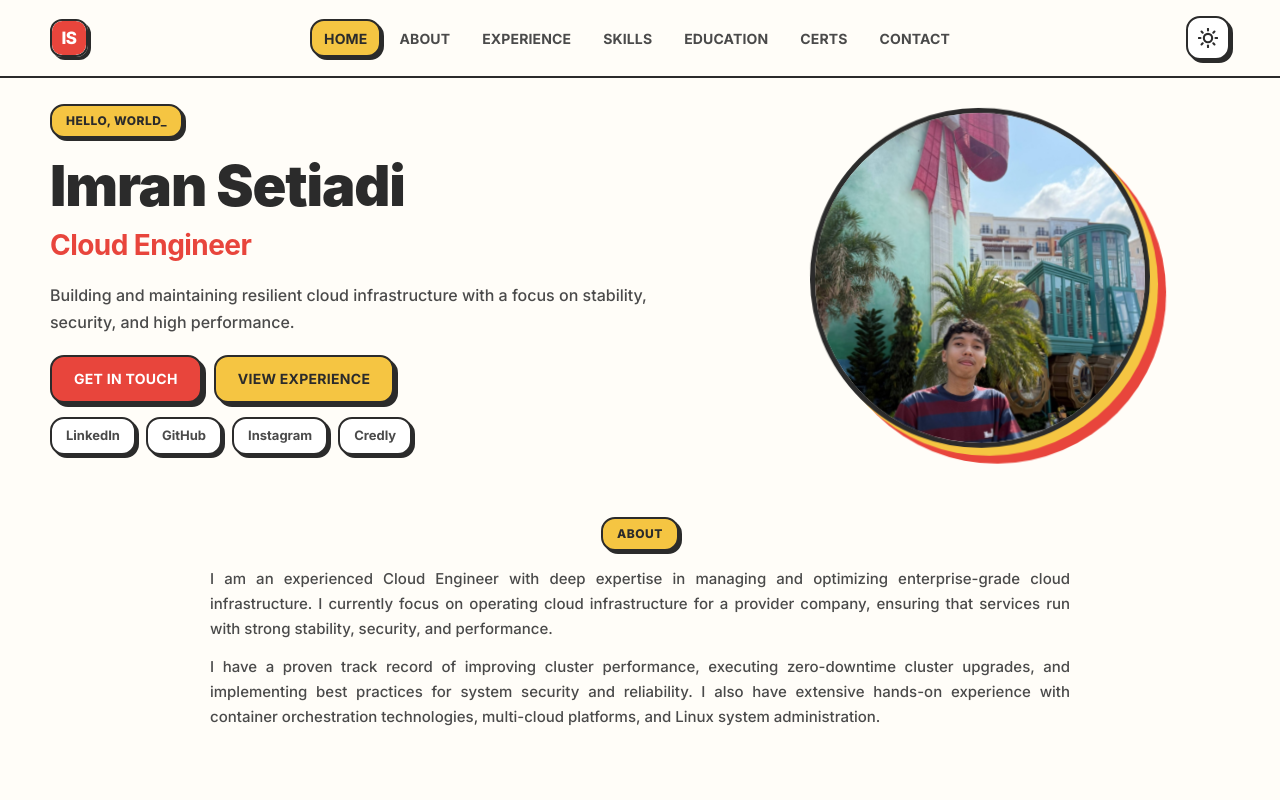
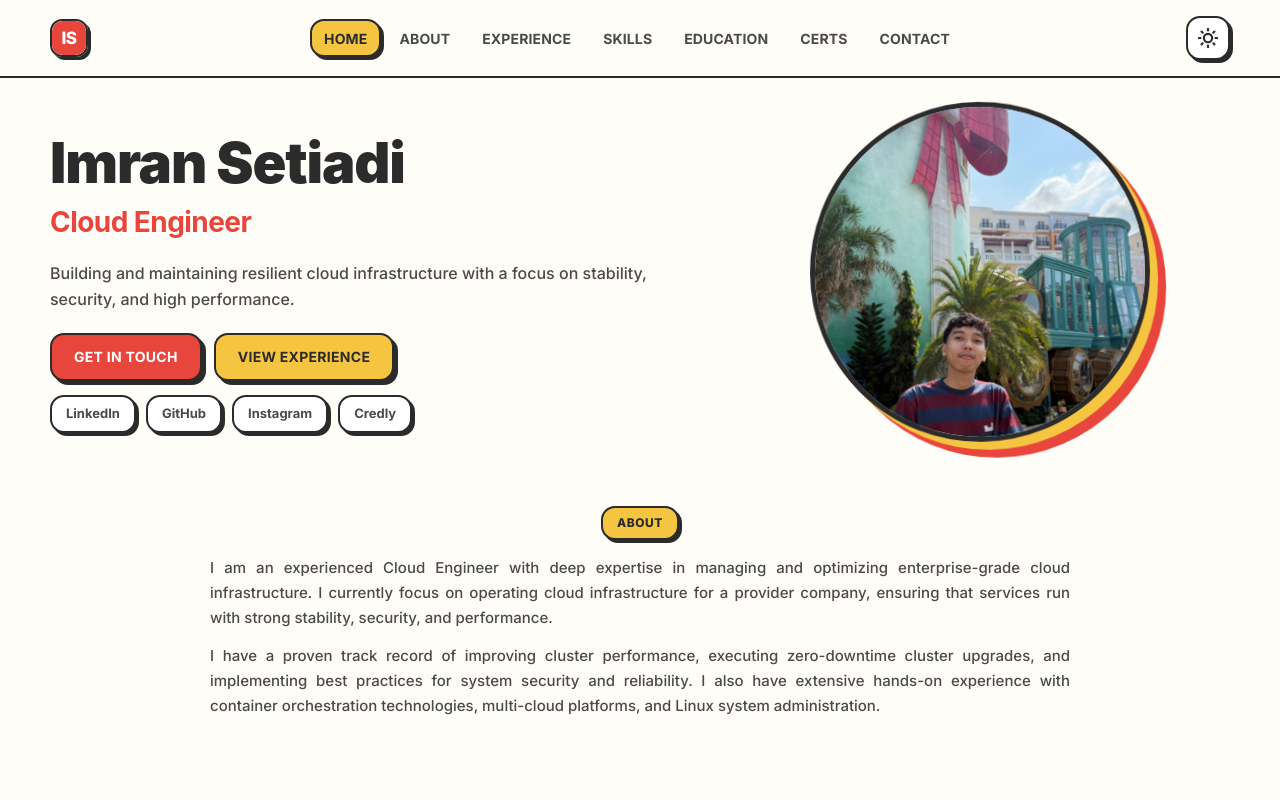
Before and after one commit to imransetiadi/about_me, a Next.js app: page / in a window 1280 px wide. Shown: the top 800 px of the page. Built offline with nearby package versions, Linux system fonts and the light colour scheme.

Commit message:
chore: remove Hello World eyebrow text from Hero section

```diff
--- a/src/app/page.tsx
+++ b/src/app/page.tsx
@@ -99,7 +99,6 @@ export default function Home() {
         <FadeIn delay={0.1}><section id="home" className={styles.hero}>
           <div className={`container ${styles.heroGrid}`}>
             <div className={styles.heroCopy}>
-              <span className={styles.eyebrow}>Hello, World_</span>
               <h1>Imran Setiadi</h1>
               <h2 className={styles.heroRole}>Cloud Engineer</h2>
               <p className={styles.heroSubtitle}>Building and maintaining resilient cloud infrastructure with a focus on stability, security, and high performance.</p>
```
